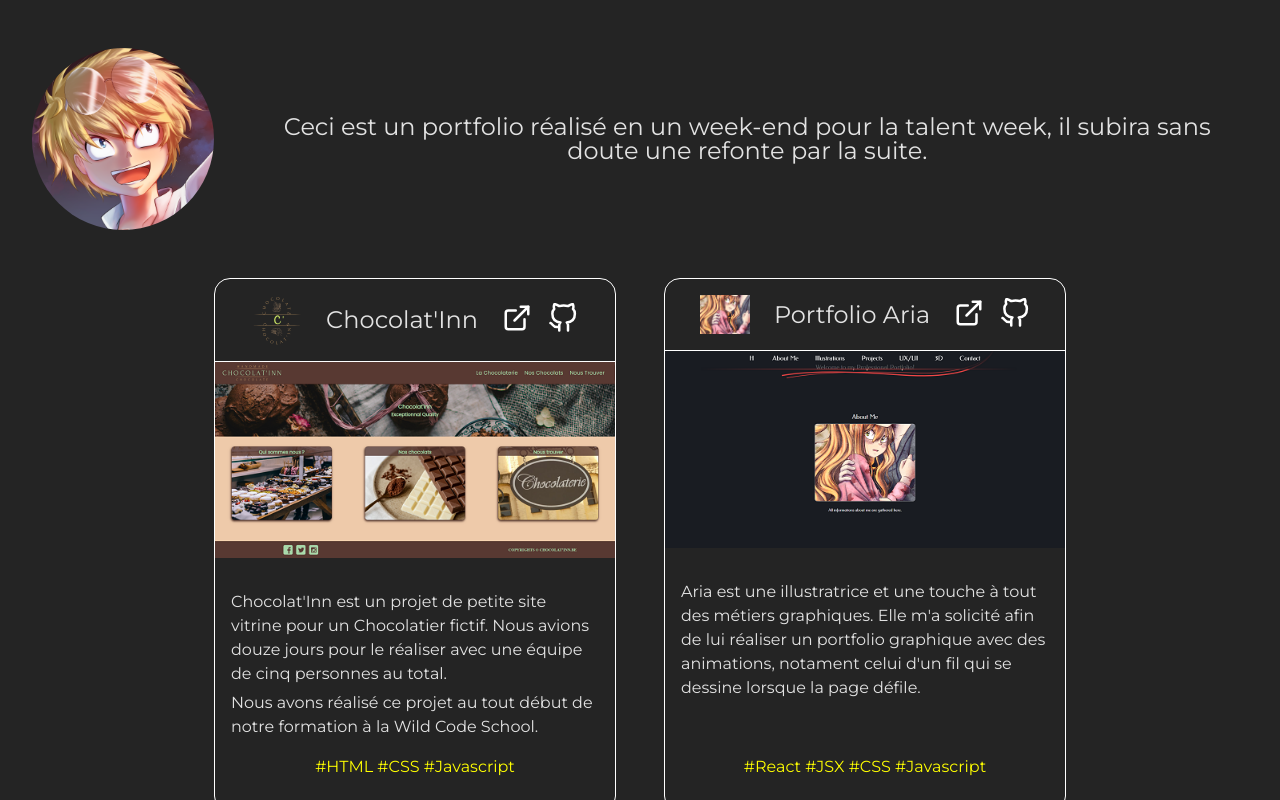
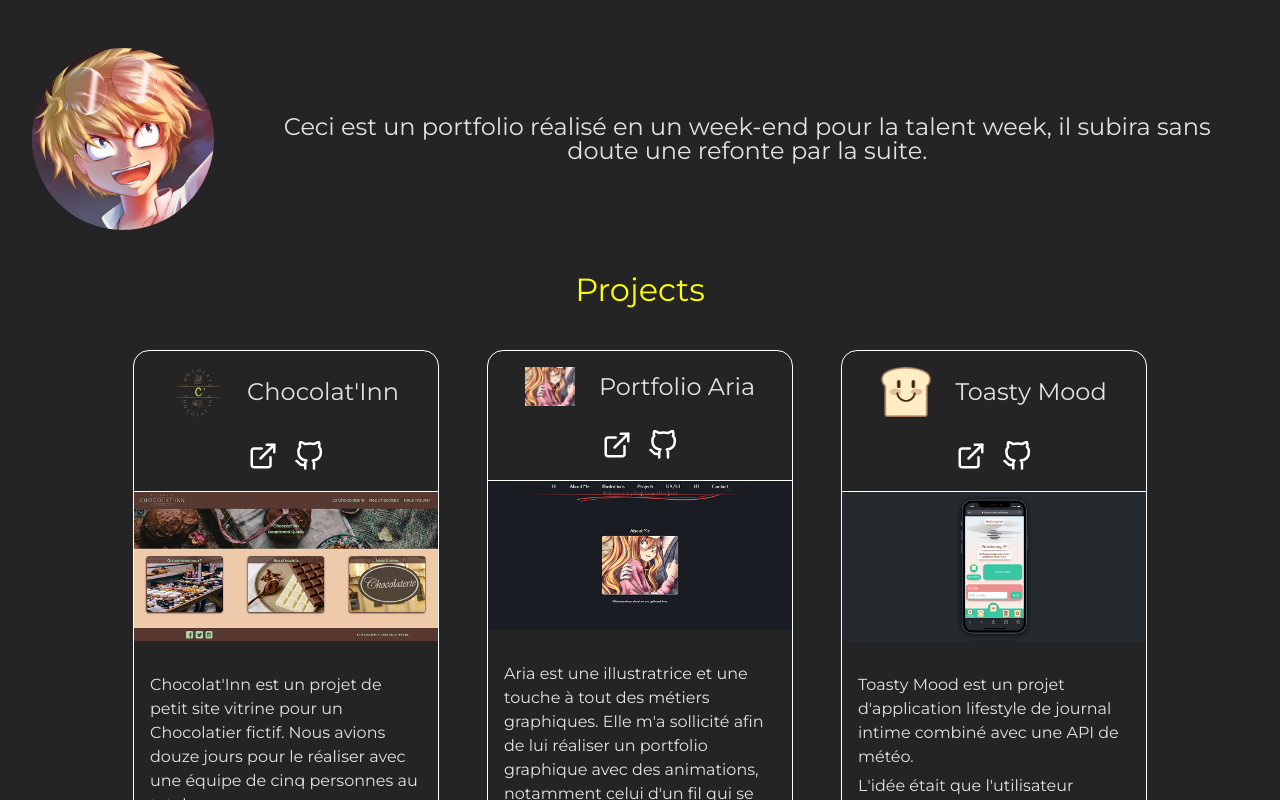
Before and after one commit to Laynaria/Layne-Portfolio, a React (Vite) app: page / in a window 1280 px wide. Shown: the top 800 px of the page. Built offline with nearby package versions, Linux system fonts and the light colour scheme; a web font is replaced by a local one.

Commit message:
css improvements for responsive of Projects section and some typos

```diff
--- a/src/components/Projects/Projects.jsx
+++ b/src/components/Projects/Projects.jsx
@@ -7,11 +7,13 @@ import "./Projects.scss";
 function Card() {
   return (
     <section id="projectsSection">
+      <h1>Projects</h1>
+      <div id="projectsCards">
         {projectsArray.map((stack) => (
           <>
             <div className="Card">
               {/* Title of Card */}
-            <h1 className="titleCard">
+              <h2 className="titleCard">
                 <img src={stack.logo} width="50px" alt={stack.alt} />
                 {stack.name}
                 <span className="spanTitleCard">
@@ -40,7 +42,7 @@ function Card() {
                     />
                   </a>
                 </span>
-            </h1>
+              </h2>
 
               <div className="bodyCard">
                 <img
@@ -59,6 +61,7 @@ function Card() {
             </div>
           </>
         ))}
+      </div>
     </section>
   );
 }
--- a/src/components/Projects/Projects.scss
+++ b/src/components/Projects/Projects.scss
@@ -7,6 +7,13 @@ $font-stack: "Montserrat";
 $primary-color: white;
 
 #projectsSection {
+  h1 {
+    font-size: 2rem;
+    color: yellow;
+    font-weight: bold;
+  }
+
+  #projectsCards {
     display: flex;
     flex-wrap: wrap;
     justify-content: center;
@@ -19,11 +26,18 @@ $primary-color: white;
       font-family: $font-stack;
       border-radius: 1rem;
       border: 1px solid $primary-color;
-    width: 50vh;
+
+      @media screen and (min-width: 1020px) {
+        width: 33%;
+      }
+
+      @media screen and (min-width: 1200px) {
+        width: 25%;
+      }
 
       .titleCard,
       p,
-    h1 {
+      h2 {
         padding: 1rem;
       }
 
@@ -91,3 +105,4 @@ $primary-color: white;
       transform: scale(1.1);
     }
   }
+}
--- a/src/services/projectsArray.jsx
+++ b/src/services/projectsArray.jsx
@@ -22,7 +22,7 @@ const projectsArray = [
     link: `https://wildcodeschool.github.io/2022-09-JS-RemoteFR-LesCrewStillants-P1-Chocolaterie/`,
     github: `https://github.com/WildCodeSchool/2022-09-JS-RemoteFR-LesCrewStillants-P1-Chocolaterie`,
     hashtags: "#HTML #CSS #Javascript",
-    desc: "Chocolat'Inn est un projet de petite site vitrine pour un Chocolatier fictif. Nous avions douze jours pour le réaliser avec une équipe de cinq personnes au total.",
+    desc: "Chocolat'Inn est un projet de petit site vitrine pour un Chocolatier fictif. Nous avions douze jours pour le réaliser avec une équipe de cinq personnes au total.",
     descTwo:
       "Nous avons réalisé ce projet au tout début de notre formation à la Wild Code School.",
   },
@@ -34,7 +34,7 @@ const projectsArray = [
     link: `https://aria-portfolio.netlify.app/`,
     github: `https://github.com/Laynaria/Aria-Portfolio`,
     hashtags: "#React #JSX #CSS #Javascript",
-    desc: "Aria est une illustratrice et une touche à tout des métiers graphiques. Elle m'a solicité afin de lui réaliser un portfolio graphique avec des animations, notament celui d'un fil qui se dessine lorsque la page défile.",
+    desc: "Aria est une illustratrice et une touche à tout des métiers graphiques. Elle m'a sollicité afin de lui réaliser un portfolio graphique avec des animations, notamment celui d'un fil qui se dessine lorsque la page défile.",
   },
   {
     name: "Toasty Mood",
```
Lines whose indentation alone changed are shown as unchanged.
